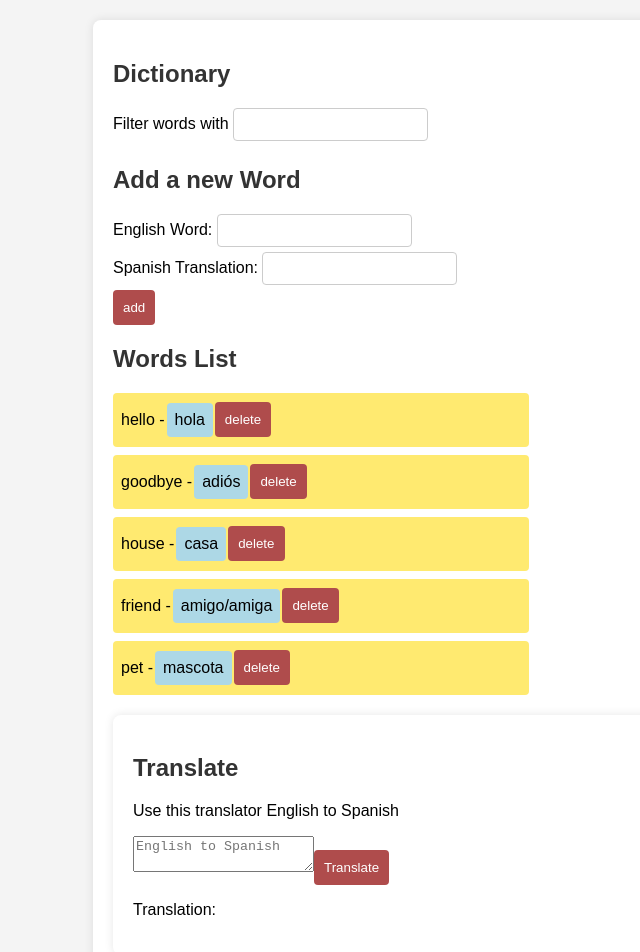
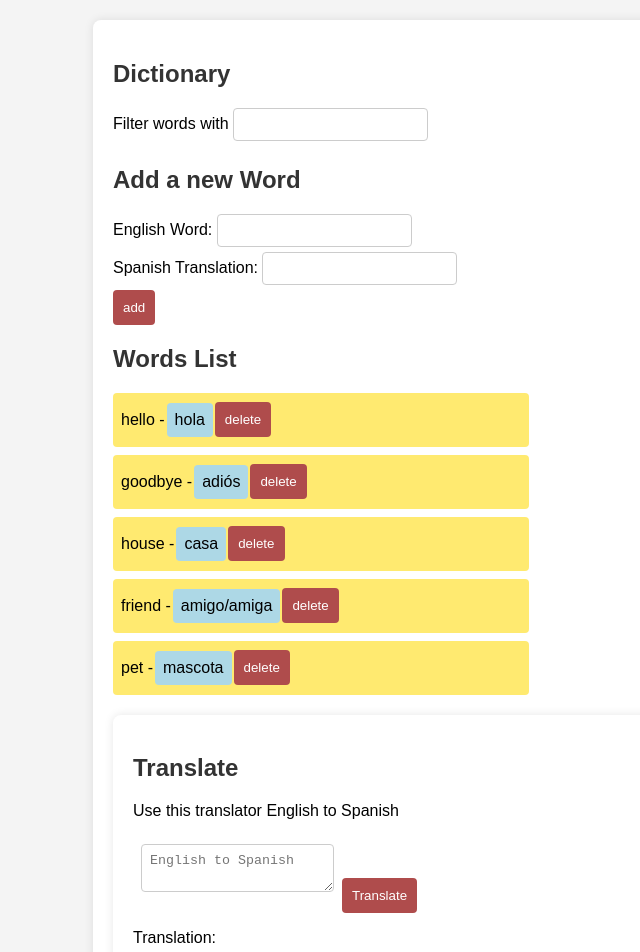
Before and after one commit to DannyGarciaDEV/dictonaryEnEs, a React (Vite) app: page / in a window 1280 px wide. Shown: the top 952 px of the page, without its empty margins (127-767 px from the left). Built offline with nearby package versions, Linux system fonts and the light colour scheme; data requests are answered from the project's data file.

Commit message:
app style

```diff
--- a/src/App.css
+++ b/src/App.css
@@ -67,3 +67,12 @@ li {
   border-radius: 4px;
   margin:2px
 }
+
+
+.word {
+  padding: 8px;
+  margin: 8px;
+  border: 1px solid #ccc;
+  border-radius: 4px;
+  overflow: auto; /* Add this line to enable scrolling */
+}
```
